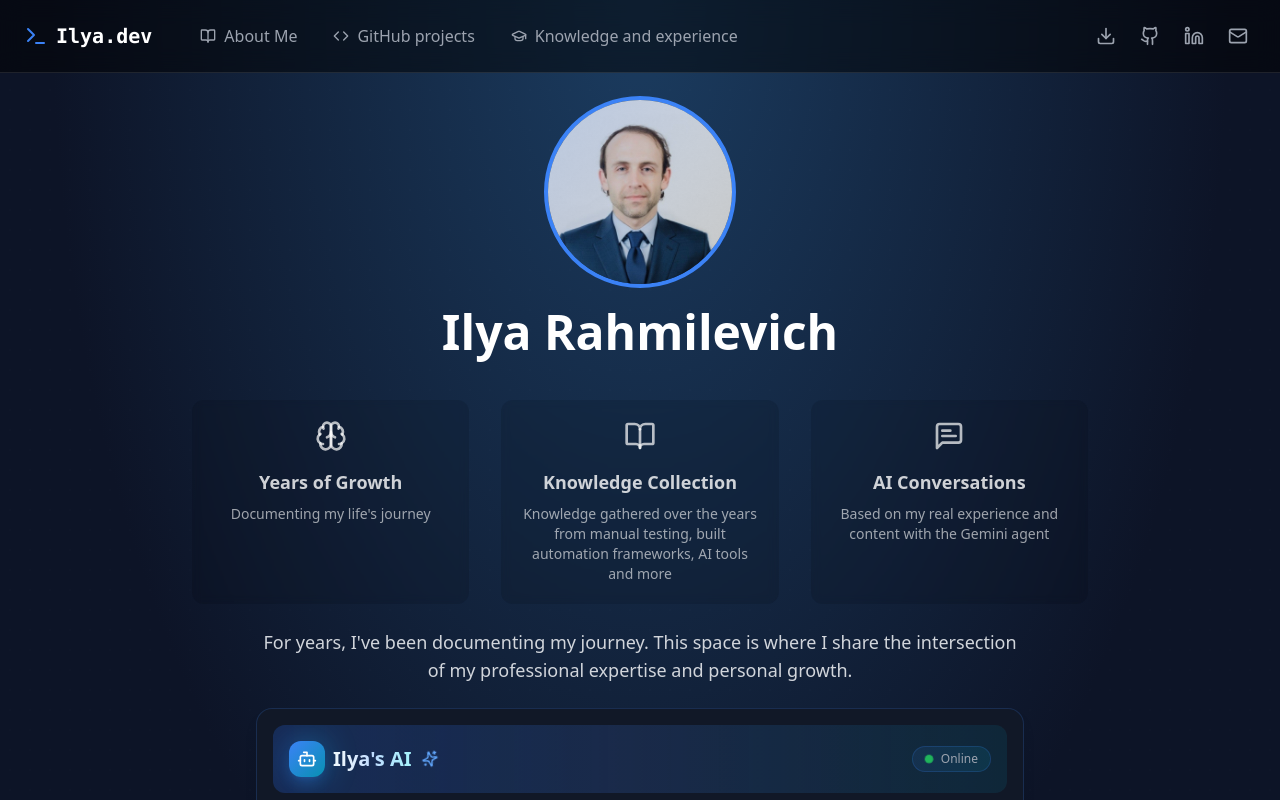
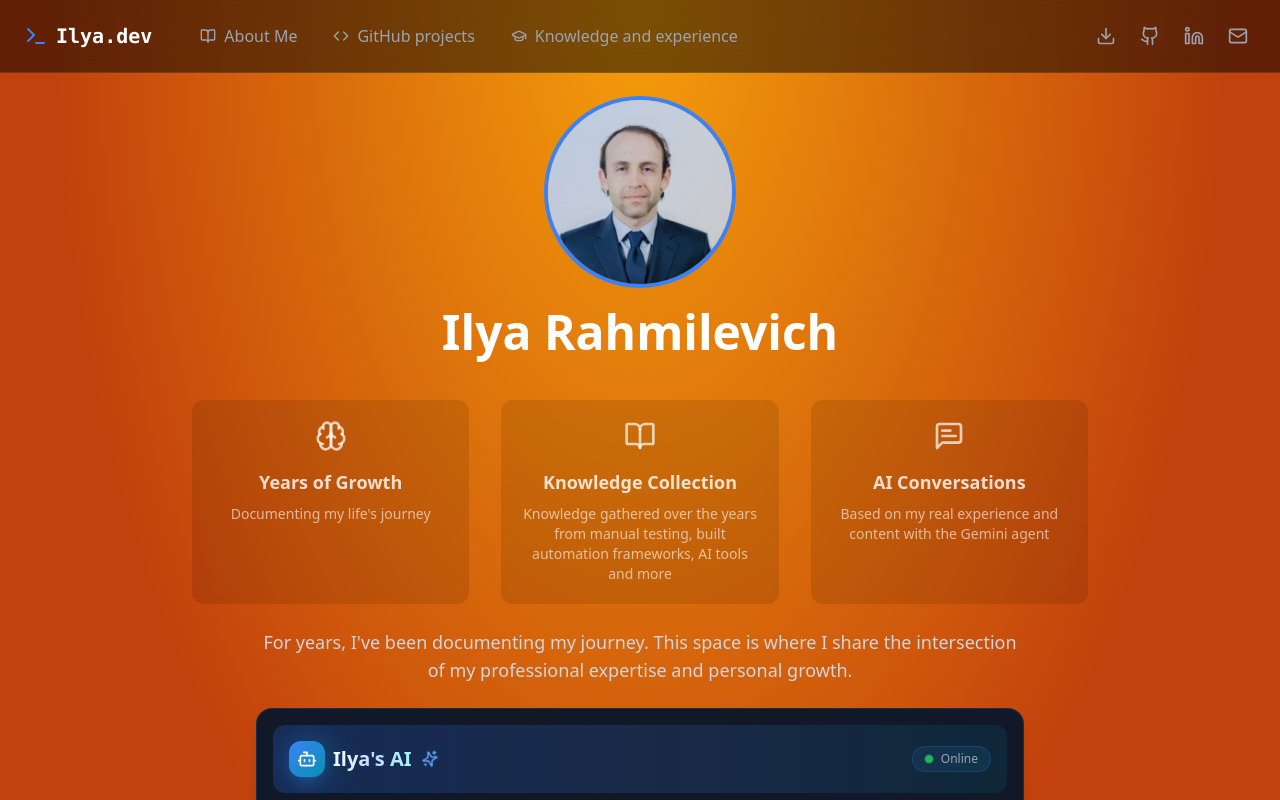
Before and after one commit to ilyar88/ai-portfolio, a React (Vite) app in the folder frontend/: page / in a window 1280 px wide. Shown: the top 800 px of the page. Built offline with nearby package versions, Linux system fonts and the light colour scheme; no server answers.

Commit message:
Change the background to orange.

```diff
--- a/frontend/src/components/layout/MainLayout.jsx
+++ b/frontend/src/components/layout/MainLayout.jsx
@@ -3,7 +3,7 @@ import { NavBar } from './NavBar'
 
 export const MainLayout = ({ children }) => {
   return (
-    <div className="min-h-screen bg-[radial-gradient(ellipse_at_top,_#1b3c60_0%,_#0d1427_65%)] text-white overflow-hidden">
+    <div className="min-h-screen bg-[radial-gradient(ellipse_at_top,_#f59e0b_0%,_#c2410c_65%)] text-white overflow-hidden">
       <div className="fixed inset-0 bg-grid-pattern opacity-10 pointer-events-none" />
       <NavBar />
       <main className="pt-24 px-6 max-w-7xl mx-auto">
```
